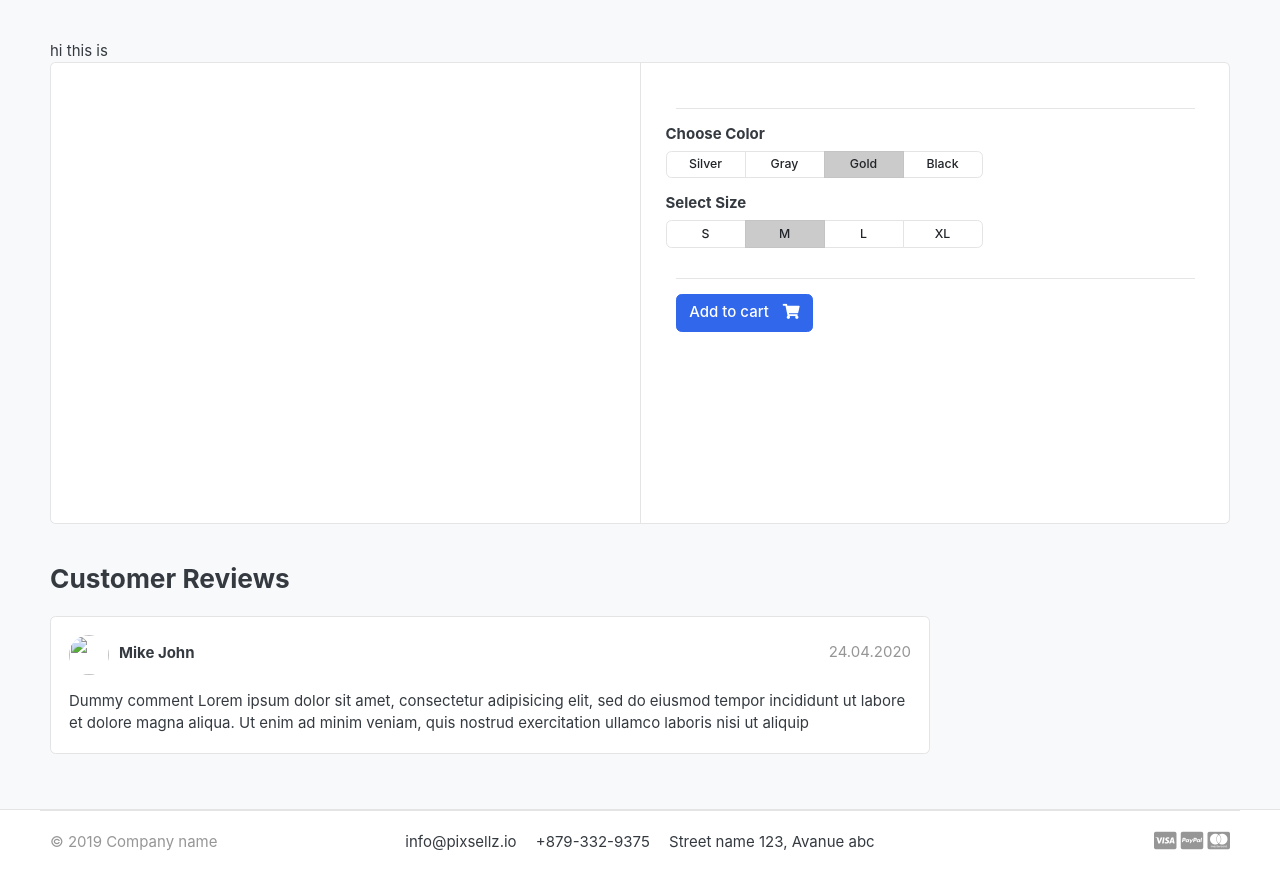
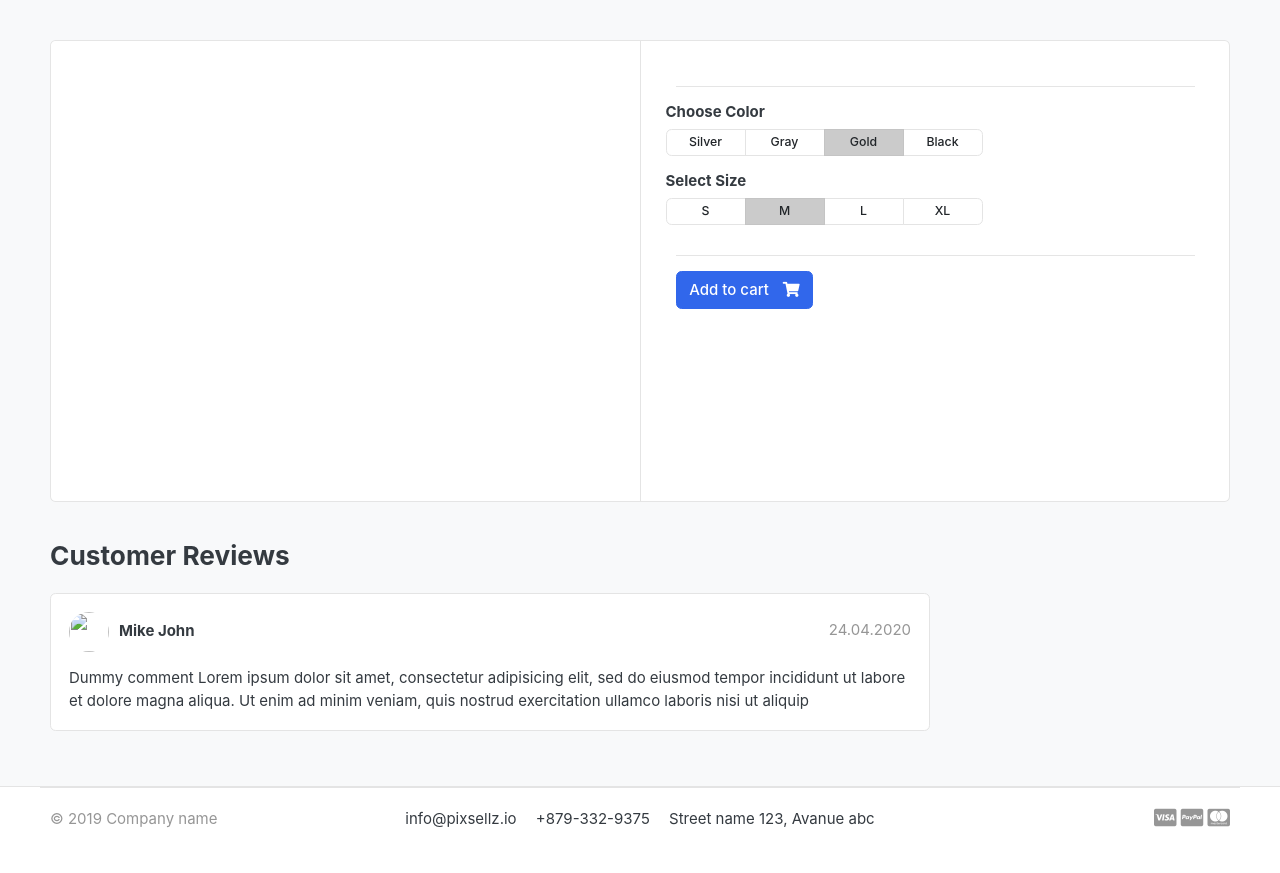
Before and after one commit to krishna2409/ecommercegreatkart, a Django app: template templates/store/product_detail.html in a window 1280 px wide. Shown: the part 118-991 px from the top of the page. After the commit the page ends 946 px from the top, so only its background shows below. Run offline with Django 3.2, Linux system fonts and the light colour scheme; the template is opened without the code that fills it, so the values that code supplies are empty; some libraries are stand-ins or nearby versions; some web fonts are replaced.

Commit message:
this is my commit for updating product_detail.html file

```diff
--- a/templates/store/product_detail.html
+++ b/templates/store/product_detail.html
@@ -4,7 +4,7 @@
 {% load static %}
 <section class="section-content padding-y bg">
 <div class="container">
-hi this is
+
 <!-- ============================ COMPONENT 1 ================================= -->
 <div class="card">
 	<div class="row no-gutters">
```
